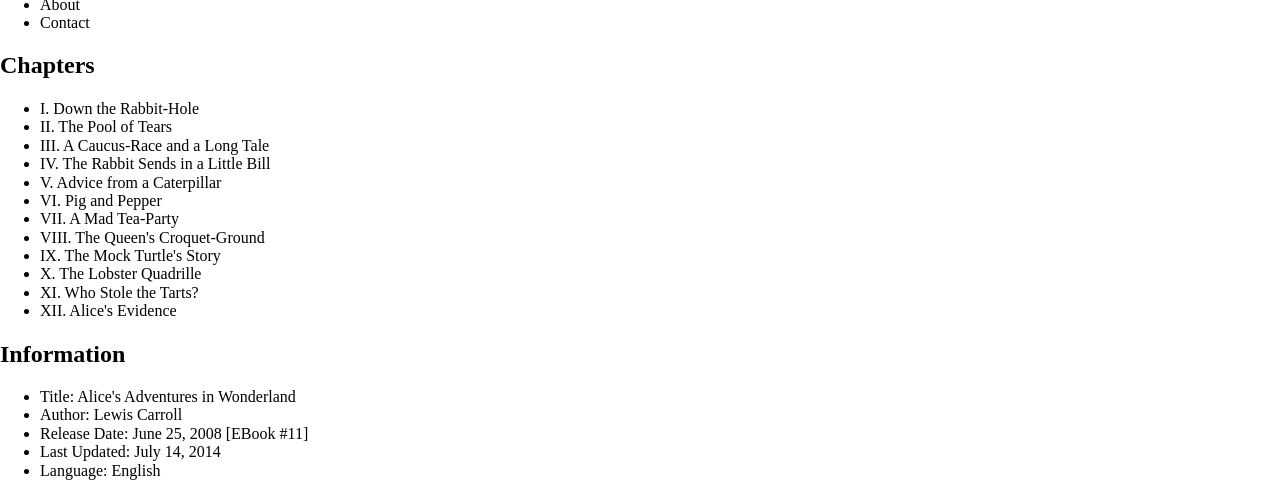
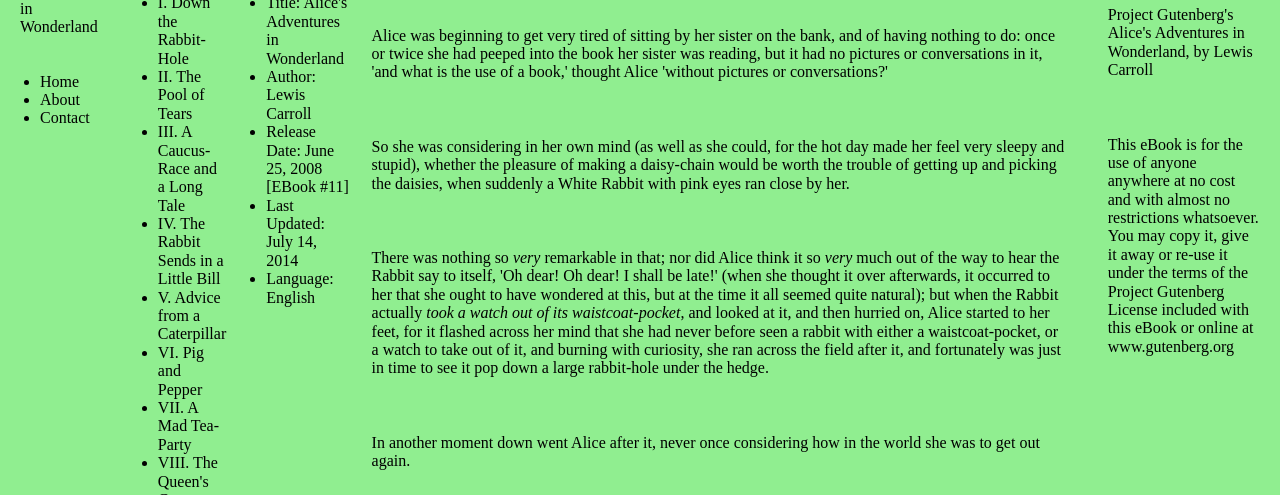
Before and after one commit to RenatoCostaDev/Trybe, a plain HTML site: page exercises/6_5/exercise2.html in a window 1280 px wide. Shown: the part 73-568 px from the top of the page. Drawn offline with nearby package versions, Linux system fonts and the light colour scheme.

Commit message:
03-  parte do exercício 6.5 - 2 parte

```diff
--- a/exercises/6_5/exercise2.css
+++ b/exercises/6_5/exercise2.css
@@ -1,6 +1,47 @@
-html {
-    box-sizing: border-box;
+.container {
+  display: flex;
+}
+
+p {
+  padding: 20px;
+}
+
+
+@media screen and (max-width: 600px) {
+  body {
+    background-color: lightcoral;
+    font-family: sans-serif;
   }
-  *, *:before, *:after {
-    box-sizing: inherit;
+  .container {
+    flex-direction: column;
   }
+
+  p {
+    padding: 0 5px;
+    line-height: 1.5em;
+  }
+
+}
+
+@media screen and (min-width: 600px) {
+  body {
+    background-color: lightblue;
+  }
+
+  .container {
+    flex-wrap: wrap;
+  }
+
+}
+
+@media screen and (min-width: 1000px) {
+  body {
+    background-color: lightgreen;
+  }
+
+  .container {
+    flex-wrap: nowrap;
+  }
+
+
+}
```
